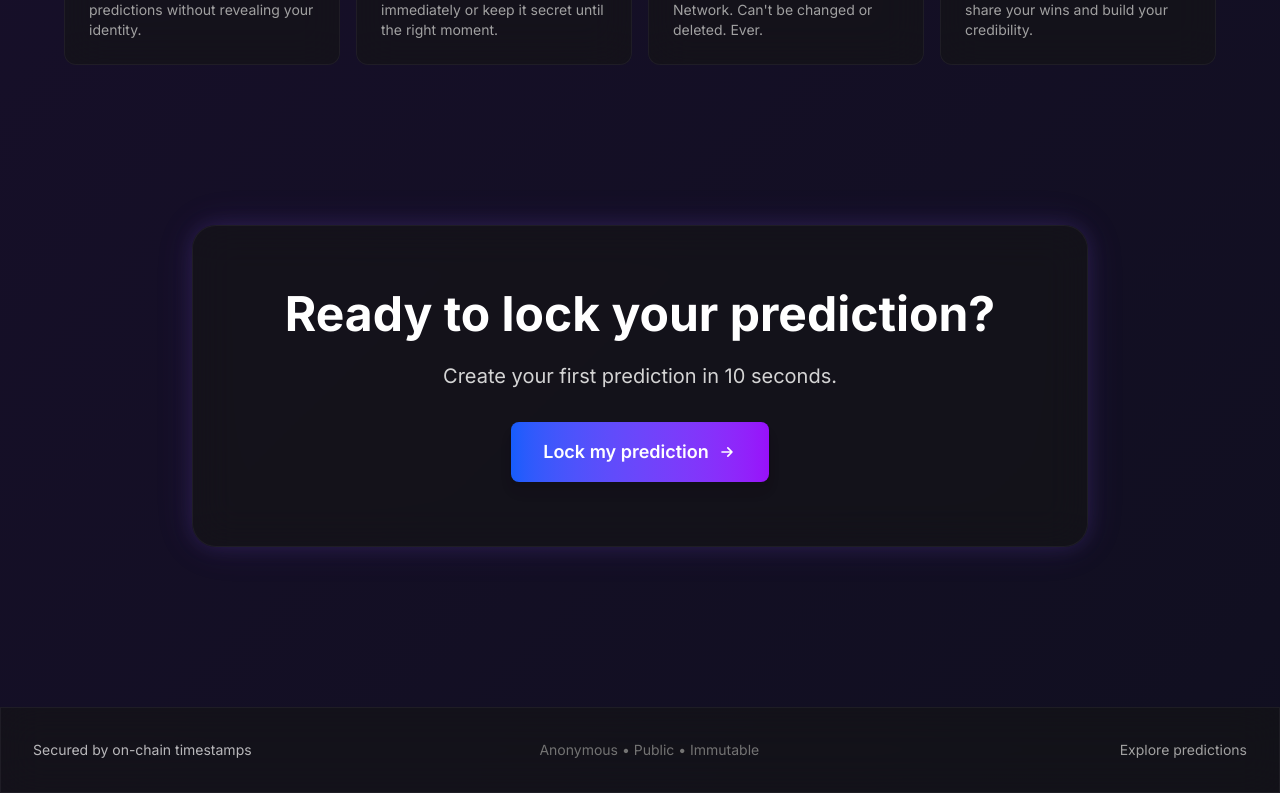
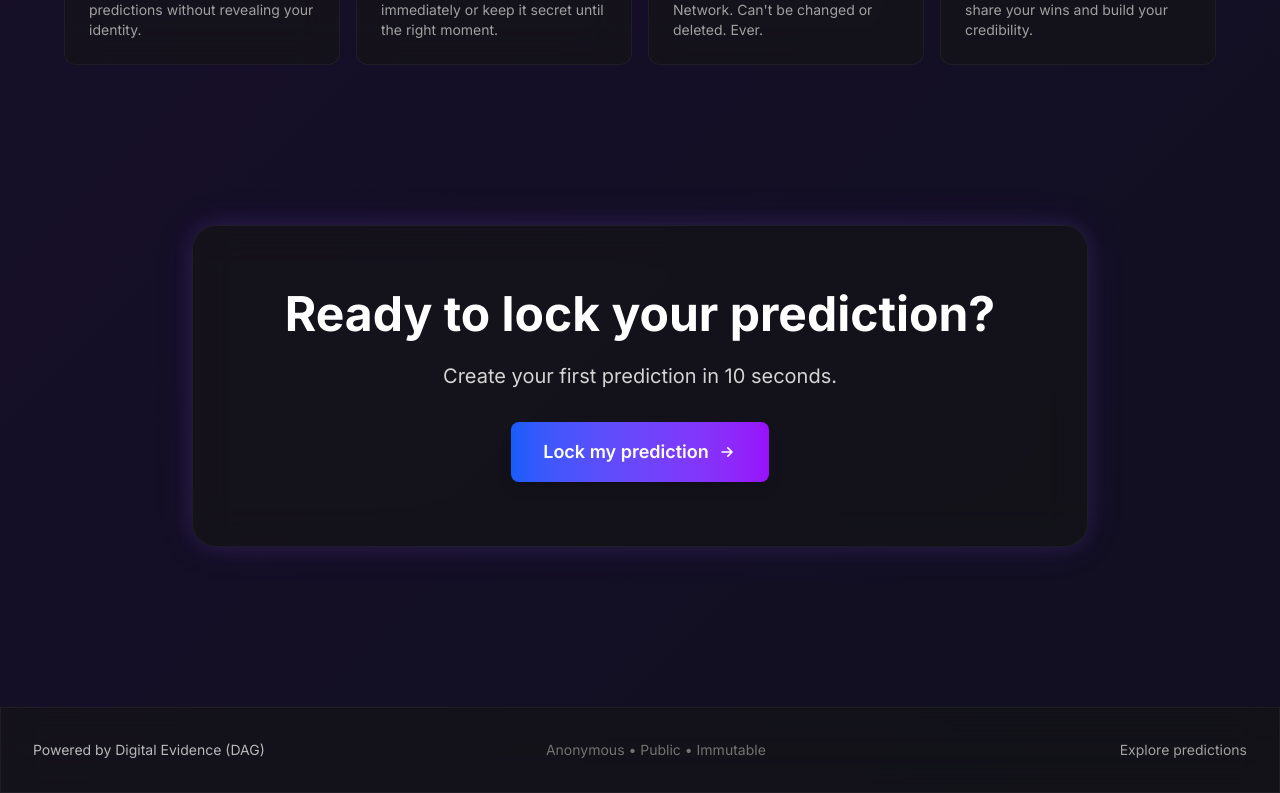
Before and after one commit to Boomchakalala/prooflocker, a Next.js app: page / in a window 1280 px wide. Shown: the part 2026-2819 px from the top of the page. Built offline with nearby package versions, Linux system fonts and the light colour scheme; no server answers.

Commit message:
Sandbox autosave

```diff
--- a/src/app/app/page.tsx
+++ b/src/app/app/page.tsx
@@ -443,7 +443,7 @@ function AppFeedContent() {
         <div className="max-w-7xl mx-auto px-4 sm:px-6 lg:px-8 py-6">
           <div className="flex items-center justify-between gap-4">
             <p className="text-xs md:text-sm text-neutral-500 hidden md:block">
-              <span className="text-white/70">Secured by on-chain timestamps</span>
+              <span className="text-white/70">Powered by Digital Evidence (DAG)</span>
             </p>
             <p className="flex-1 text-center text-xs md:text-sm text-neutral-500">
               Anonymous • Public • Immutable
--- a/src/app/page.tsx
+++ b/src/app/page.tsx
@@ -63,7 +63,7 @@ export default function LandingPage() {
         <div className="max-w-7xl mx-auto px-4 sm:px-6 lg:px-8 py-8">
           <div className="flex items-center justify-between gap-4">
             <p className="text-sm text-neutral-500 hidden md:block">
-              <span className="text-white/70">Secured by on-chain timestamps</span>
+              <span className="text-white/70">Powered by Digital Evidence (DAG)</span>
             </p>
             <p className="flex-1 text-center text-sm text-neutral-500">
               Anonymous • Public • Immutable
```
